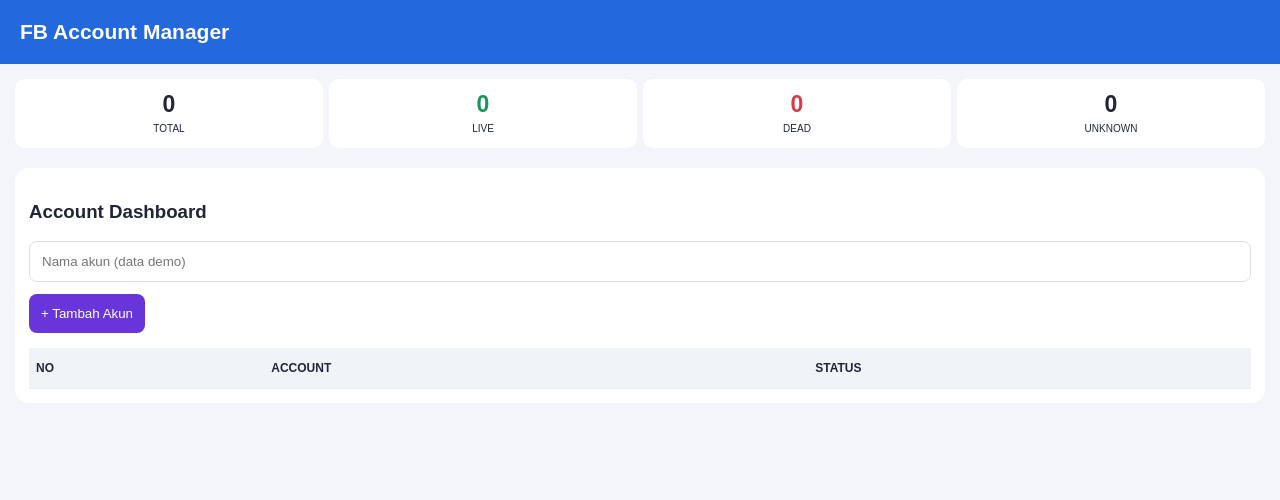
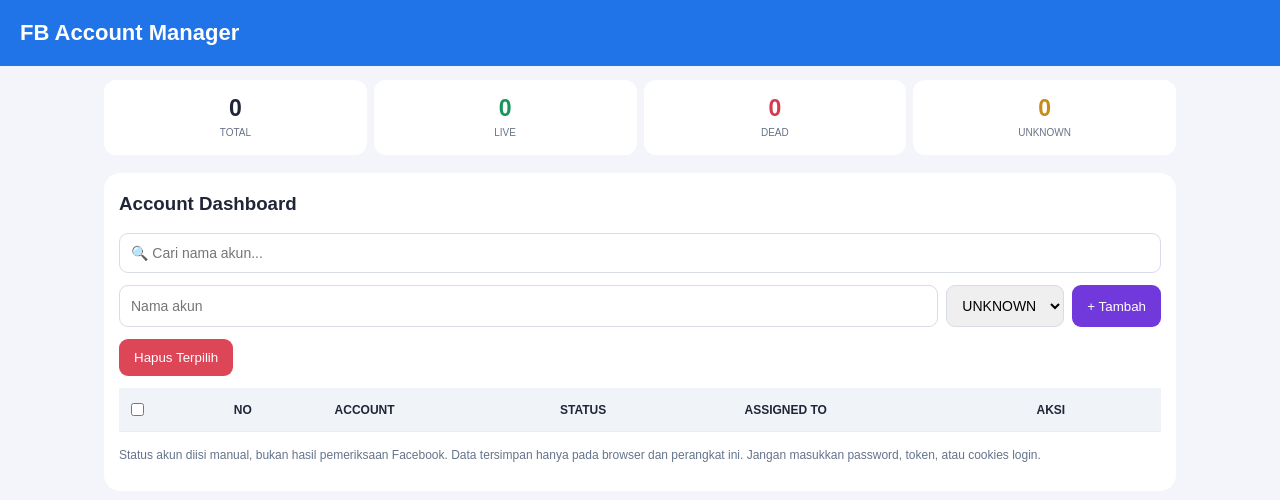
Before and after one commit to Rusa85/fb-account-manager, a plain HTML site: page index.html in a window 1280 px wide. Drawn offline with Linux system fonts and the light colour scheme.

Commit message:
Update index.html

```diff
--- a/index.html
+++ b/index.html
@@ -3,128 +3,139 @@
 <html lang="id">
 <head>
 <meta charset="UTF-8">
-  <meta name="viewport" content="width=device-width, initial-scale=1">
+<meta name="viewport" content="width=device-width,initial-scale=1">
 <title>FB Account Manager</title>
 <style>
-    * { box-sizing: border-box; }
-    body {
-      margin: 0;
-      background: #f3f5fa;
-      font-family: Arial, sans-serif;
-      color: #202638;
-    }
-    header {
-      background: #2368dc;
-      color: white;
-      padding: 20px;
-      font-size: 21px;
-      font-weight: bold;
-    }
-    main { padding: 15px; }
-    .stats {
-      display: grid;
-      grid-template-columns: repeat(4, 1fr);
-      gap: 6px;
-      margin-bottom: 20px;
-    }
-    .stat {
-      background: white;
-      border-radius: 10px;
-      padding: 12px 4px;
-      text-align: center;
-    }
-    .stat strong {
-      display: block;
-      font-size: 23px;
-    }
-    .stat small { font-size: 10px; }
-    .green { color: #15985a; }
-    .red { color: #d33e4c; }
-    .panel {
-      background: white;
-      border-radius: 14px;
-      padding: 14px;
-      overflow-x: auto;
-    }
-    input {
-      width: 100%;
-      padding: 12px;
-      margin-bottom: 12px;
-      border: 1px solid #ddd;
-      border-radius: 8px;
-    }
-    button {
-      background: #6835db;
-      color: white;
-      border: 0;
-      border-radius: 8px;
-      padding: 12px;
-      cursor: pointer;
-    }
-    table {
-      width: 100%;
-      border-collapse: collapse;
-      font-size: 12px;
-      margin-top: 15px;
-    }
-    th, td {
-      padding: 13px 7px;
-      text-align: left;
-      border-bottom: 1px solid #eee;
-    }
-    th { background: #f0f3f8; }
-    .status {
-      color: #148b4d;
-      background: #e5f9ee;
-      border-radius: 20px;
-      padding: 6px 10px;
-    }
+*{box-sizing:border-box}
+body{margin:0;background:#f3f5fa;font-family:Arial,sans-serif;color:#202638}
+header{background:#2074e8;color:white;padding:20px;font-size:22px;font-weight:bold}
+main{padding:14px;max-width:1100px;margin:auto}
+.stats{display:grid;grid-template-columns:repeat(4,1fr);gap:7px;margin-bottom:18px}
+.stat{background:white;border-radius:12px;text-align:center;padding:15px 3px}
+.stat b{display:block;font-size:23px}
+.stat small{font-size:10px;color:#697386}
+.green{color:#16965b}.red{color:#d53b4e}.orange{color:#c78b1b}
+.panel{background:white;padding:15px;border-radius:16px}
+h3{margin:5px 0 18px}
+.controls{display:flex;flex-wrap:wrap;gap:8px;margin-bottom:12px}
+input,select{padding:11px;border:1px solid #d7dce5;border-radius:9px;font-size:14px;min-width:0}
+#search{width:100%;margin-bottom:12px}
+#name{flex:1;min-width:140px}
+button{border:0;background:#7138db;color:white;padding:11px 15px;border-radius:9px;cursor:pointer}
+button.delete{background:#dc4656}
+.tablewrap{overflow-x:auto}
+table{width:100%;border-collapse:collapse;font-size:12px;min-width:510px}
+th,td{padding:12px 8px;text-align:left;border-bottom:1px solid #e9edf2}
+th{background:#f0f3f8}
+tr:nth-child(even){background:#f8fafc}
+.pill{border-radius:20px;padding:5px 9px;font-weight:bold;font-size:11px}
+.live{background:#e1f8eb;color:#16864c}
+.dead{background:#fde7ea;color:#bb3548}
+.unknown{background:#fff3db;color:#a66c00}
+.note{font-size:12px;color:#64748b;margin-top:14px;line-height:1.5}
 </style>
 </head>
 <body>
 <header>FB Account Manager</header>
 <main>
 <section class="stats">
-      <div class="stat"><strong id="total">0</strong><small>TOTAL</small></div>
-      <div class="stat"><strong class="green" id="live">0</strong><small>LIVE</small></div>
-      <div class="stat"><strong class="red">0</strong><small>DEAD</small></div>
-      <div class="stat"><strong>0</strong><small>UNKNOWN</small></div>
+<div class="stat"><b id="total">0</b><small>TOTAL</small></div>
+<div class="stat"><b class="green" id="live">0</b><small>LIVE</small></div>
+<div class="stat"><b class="red" id="dead">0</b><small>DEAD</small></div>
+<div class="stat"><b class="orange" id="unknown">0</b><small>UNKNOWN</small></div>
 </section>
 <section class="panel">
 <h3>Account Dashboard</h3>
-      <input id="account" placeholder="Nama akun (data demo)">
-      <button onclick="addAccount()">+ Tambah Akun</button>
+<input id="search" placeholder="🔍 Cari nama akun...">
+<div class="controls">
+<input id="name" placeholder="Nama akun">
+<select id="newStatus">
+<option value="UNKNOWN">UNKNOWN</option>
+<option value="LIVE">LIVE</option>
+<option value="DEAD">DEAD</option>
+</select>
+<button onclick="addAccount()">+ Tambah</button>
+</div>
+<div class="controls">
+<button class="delete" onclick="deleteSelected()">Hapus Terpilih</button>
+</div>
+<div class="tablewrap">
 <table>
-        <thead>
-          <tr><th>NO</th><th>ACCOUNT</th><th>STATUS</th></tr>
-        </thead>
-        <tbody id="accounts"></tbody>
+<thead><tr>
+<th><input type="checkbox" id="all" onchange="selectAll(this.checked)"></th>
+<th>NO</th><th>ACCOUNT</th><th>STATUS</th><th>ASSIGNED TO</th><th>AKSI</th>
+</tr></thead>
+<tbody id="rows"></tbody>
 </table>
+</div>
+<p class="note">Status akun diisi manual, bukan hasil pemeriksaan Facebook. Data tersimpan hanya pada browser dan perangkat ini. Jangan masukkan password, token, atau cookies login.</p>
 </section>
 </main>
 <script>
-    let accounts = [];
-    function addAccount() {
-      const input = document.getElementById("account");
-      const name = input.value.trim();
-      if (!name) return alert("Masukkan nama akun");
-      accounts.push(name);
-      input.value = "";
-      document.getElementById("total").textContent = accounts.length;
-      const tbody = document.getElementById("accounts");
-      tbody.innerHTML = "";
-      accounts.forEach((name, index) => {
-        const row = document.createElement("tr");
-        const number = document.createElement("td");
-        const account = document.createElement("td");
-        const status = document.createElement("td");
-        number.textContent = index + 1;
-        account.textContent = name;
-        status.textContent = "DEMO";
-        row.append(number, account, status);
-        tbody.appendChild(row);
+const KEY="fbmanager_accounts_v2";
+let accounts=[];
+try{
+const saved=JSON.parse(localStorage.getItem(KEY)||"[]");
+if(Array.isArray(saved)) accounts=saved;
+}catch(e){accounts=[]}
+const $=id=>document.getElementById(id);
+function save(){localStorage.setItem(KEY,JSON.stringify(accounts));render()}
+function addAccount(){
+const name=$("name").value.trim();
+if(!name)return alert("Masukkan nama akun");
+accounts.push({id:Date.now()+"-"+Math.random(),name,status:$("newStatus").value,assigned:"Unassigned"});
+$("name").value="";
+save();
+}
+function changeStatus(id,value){
+const a=accounts.find(x=>x.id===id);
+if(a){a.status=value;save()}
+}
+function deleteOne(id){
+if(confirm("Hapus akun ini?")){
+accounts=accounts.filter(x=>x.id!==id);save()
+}
+}
+function selectAll(checked){
+document.querySelectorAll(".pick").forEach(x=>x.checked=checked);
+}
+function deleteSelected(){
+const ids=[...document.querySelectorAll(".pick:checked")].map(x=>x.value);
+if(!ids.length)return alert("Pilih akun terlebih dahulu");
+if(confirm("Hapus "+ids.length+" akun?")){
+accounts=accounts.filter(x=>!ids.includes(x.id));save()
+}
+}
+function render(){
+$("total").textContent=accounts.length;
+["LIVE","DEAD","UNKNOWN"].forEach(s=>{
+$(s.toLowerCase()).textContent=accounts.filter(a=>a.status===s).length
+});
+$("all").checked=false;
+const q=$("search").value.toLowerCase();
+const tbody=$("rows");tbody.replaceChildren();
+accounts.filter(a=>a.name.toLowerCase().includes(q)).forEach((a,i)=>{
+const tr=document.createElement("tr");
+const pick=document.createElement("input");
+pick.type="checkbox";pick.className="pick";pick.value=a.id;
+const td0=document.createElement("td");td0.append(pick);
+const td1=document.createElement("td");td1.textContent=i+1;
+const td2=document.createElement("td");td2.textContent=a.name;
+const td3=document.createElement("td");
+const sel=document.createElement("select");
+["UNKNOWN","LIVE","DEAD"].forEach(s=>{
+const o=document.createElement("option");o.value=s;o.textContent=s;sel.append(o)
+});
+sel.value=a.status;sel.onchange=()=>changeStatus(a.id,sel.value);td3.append(sel);
+const td4=document.createElement("td");td4.textContent=a.assigned;
+const td5=document.createElement("td");
+const btn=document.createElement("button");btn.className="delete";btn.textContent="Hapus";
+btn.onclick=()=>deleteOne(a.id);td5.append(btn);
+tr.append(td0,td1,td2,td3,td4,td5);tbody.append(tr)
 });
 }
+$("search").addEventListener("input",render);
+render();
 </script>
 </body>
 </html>
```
Lines whose indentation alone changed are shown as unchanged.
